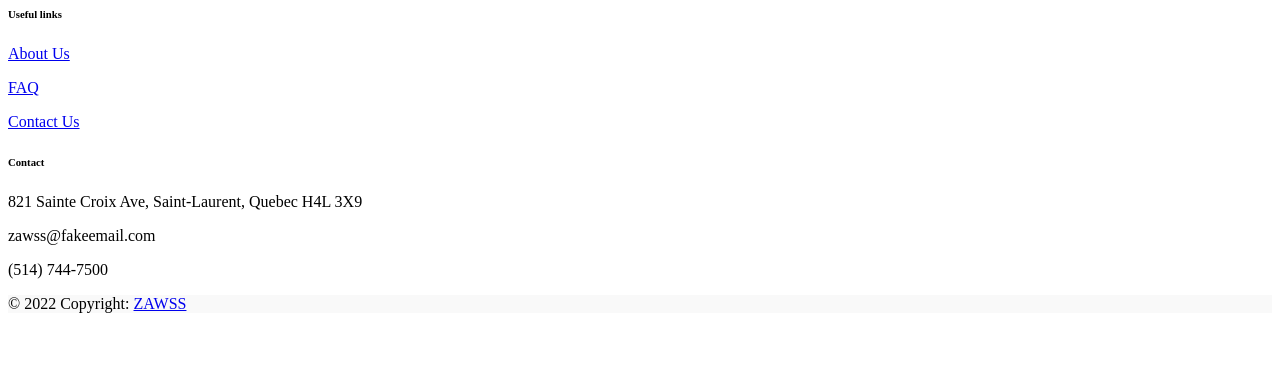
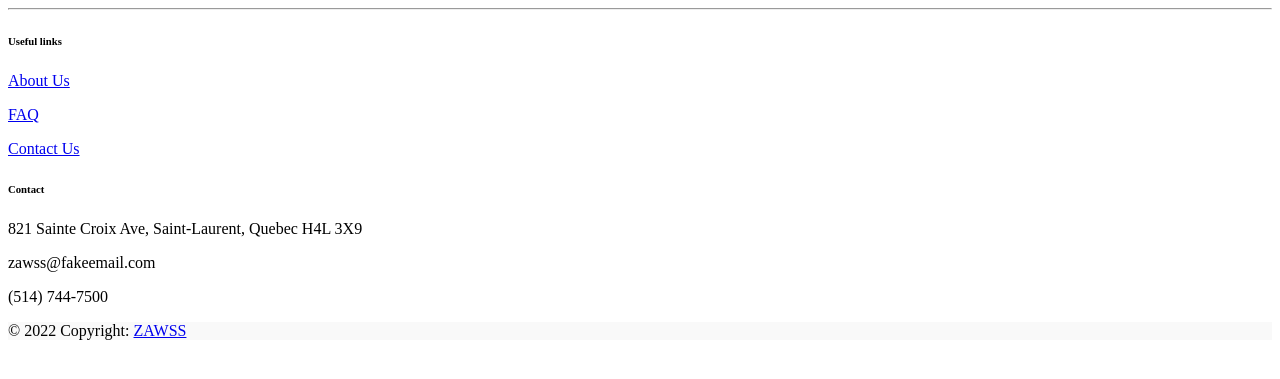
Before and after one commit to DHay10/SysDev_ProjectF22, a PHP site: page /app/views/Includes/userFooter.php in a window 1280 px wide. Shown: the top 379 px of the page. Run offline with PHP 8.4, Linux system fonts and the light colour scheme.

Commit message:
Updated Footer and added to User Views

```diff
--- a/ZAWSS/app/controllers/Main.php
+++ b/ZAWSS/app/controllers/Main.php
@@ -24,7 +24,7 @@
                 $message->subject = $_POST['subject'];
                 $message->content = $_POST['content'];
                 $message->insertMessage();
-            header('location:/Main/contactUs?message=Message has been sent!');
+                header('location:/Main/contactUs?message=Message has been sent!');
             } else {
                 $this->view('Main/contactUs');
             }
--- a/ZAWSS/app/views/Includes/userFooter.php
+++ b/ZAWSS/app/views/Includes/userFooter.php
@@ -1,10 +1,8 @@
 <!-- Footer -->
-<footer class="text-center text-lg-start bg-lg text-muted">
-    <section class="">
-        <div class="container text-center text-md-start mt-5">
-
+<footer class="container-fluid text-center text-md-start mt-5 text-muted">
+    <hr>
     <div class="row mt-3">
-                <div class="col-md-3 col-lg-2 col-xl-2 mx-auto mb-4">
+        <div class="col-md-3 col-lg-3 col-xl-2 mx-auto mb-4">
             <h6 class="text-uppercase fw-bold mb-4">
                 Useful links
             </h6>
@@ -19,15 +17,13 @@
             </p>
         </div>
 
-                <div class="col-md-3 col-lg-2 col-xl-2 mx-auto mb-4">
+        <div class="col-md-3 col-lg-3 col-xl-2 mx-auto mb-4">
             <h6 class="text-uppercase fw-bold mb-4">Contact</h6>
-                    <p><i class="fas fa-home text-secondary"></i>821 Sainte Croix Ave, Saint-Laurent, Quebec H4L 3X9</p>
-                    <p><i class="fas fa-envelope  text-secondary"></i>zawss@fakeemail.com</p>
-                    <p><i class="fas fa-phone text-secondary"></i>(514) 744-7500</p>
+            <p>821 Sainte Croix Ave, Saint-Laurent, Quebec H4L 3X9</p>
+            <p>zawss@fakeemail.com</p>
+            <p>(514) 744-7500</p>
         </div>
     </div>
-        </div>
-    </section>
 
 
   <!-- Copyright -->
--- a/ZAWSS/app/views/Main/aboutUs.php
+++ b/ZAWSS/app/views/Main/aboutUs.php
@@ -17,5 +17,7 @@
         <?php include 'app\views\includes\userHeader.php'; ?>
         <h1>About Us Page</h1>
 
+
+        <?php include 'app\views\includes\userFooter.php'; ?>
     </body>
 </html>
--- a/ZAWSS/app/views/Main/faq.php
+++ b/ZAWSS/app/views/Main/faq.php
@@ -96,5 +96,7 @@
             </section>
             <!--Section: FAQ-->
         </div>
+
+        <?php include 'app\views\includes\userFooter.php'; ?>
     </body>
 </html>
--- a/ZAWSS/app/views/Main/index.php
+++ b/ZAWSS/app/views/Main/index.php
@@ -19,7 +19,9 @@
         <div id="slider">
         </div>
         </center>
-</body>
+
+        <?php include 'app\views\includes\userFooter.php'; ?>
+  </body>
 <style type="text/css">
   #slider{
     width: 100%;
--- a/ZAWSS/app/views/User/booking.php
+++ b/ZAWSS/app/views/User/booking.php
@@ -107,5 +107,7 @@
             </form>
         </div>
 
+        <?php include 'app\views\includes\userFooter.php'; ?>
+
     </body>
 </html>
--- a/ZAWSS/app/views/User/login.php
+++ b/ZAWSS/app/views/User/login.php
@@ -49,5 +49,7 @@
                 <a class="btn btn-dark" href="/Admin/login" role="button">Admin Login</a>
             </div>
         </div>
+
+        <?php include 'app\views\includes\userFooter.php'; ?>
     </body>
 </html>
--- a/ZAWSS/app/views/User/profile.php
+++ b/ZAWSS/app/views/User/profile.php
@@ -83,5 +83,7 @@
             </div>
         </div>
 
+        <?php include 'app\views\includes\userFooter.php'; ?>
+
     </body>
 </html>
```
Also changed, not shown: ZAWSS/app/views/User/register.php (+5 -4 lines). Lines whose indentation alone changed are shown as unchanged.
